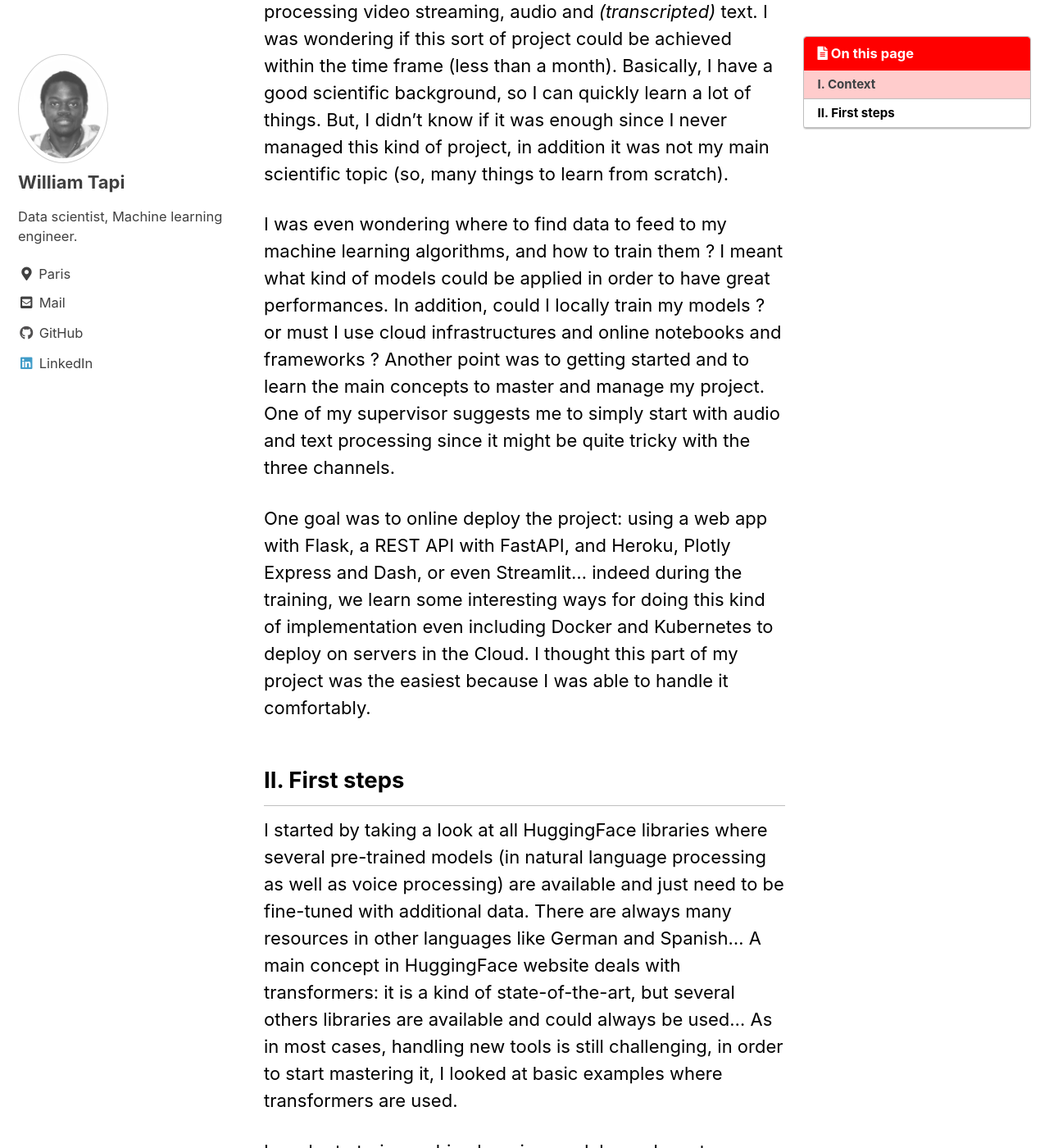
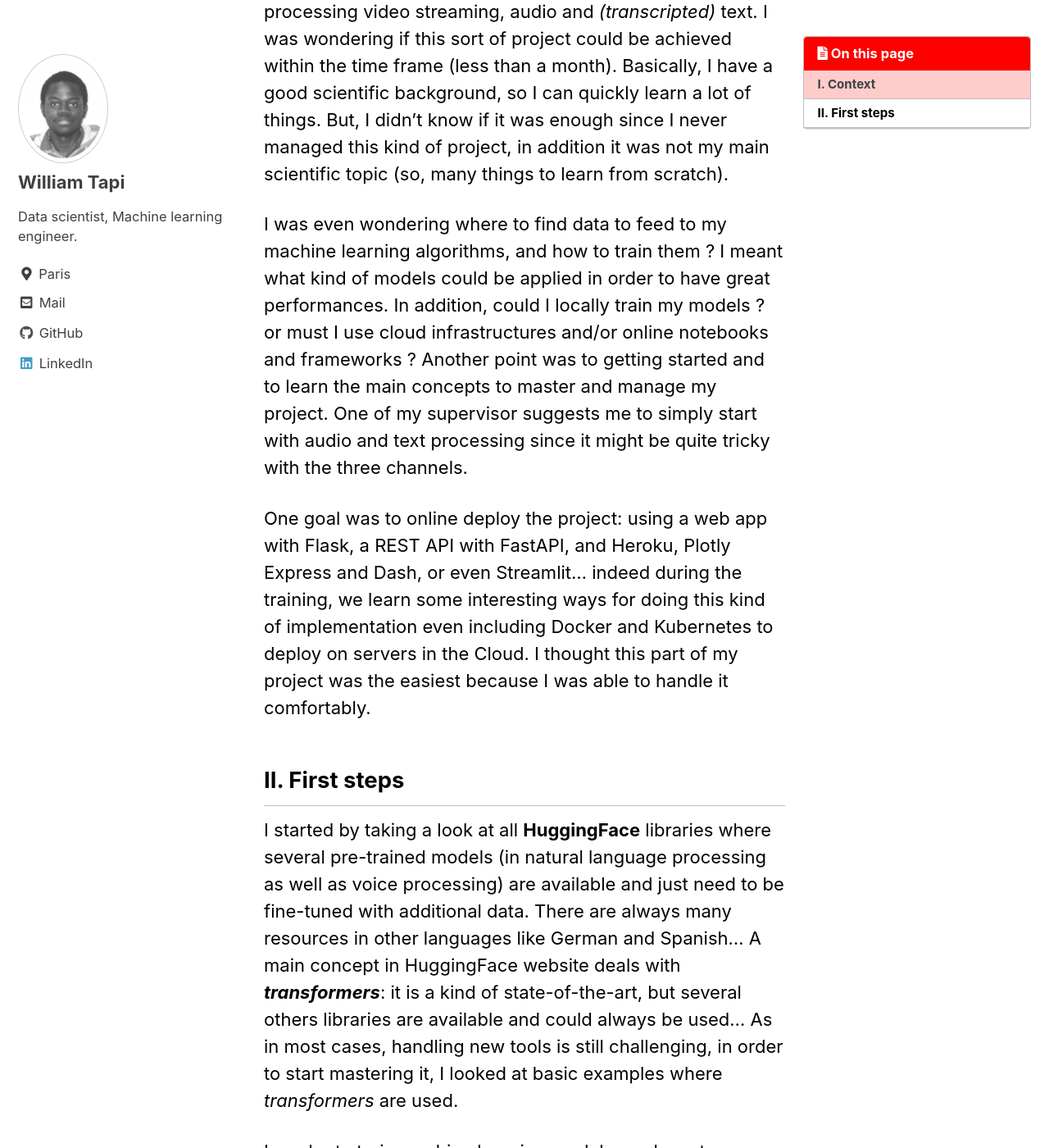
Before and after one commit to Will007-max/Will007-max.github.io, a Jekyll site: the page built from _posts/2021-03-26-first_project.md, in a window 1280 px wide and 1400 px high, scrolled down 777 px. Shown: the whole window at 82% size. Built offline with Jekyll 4.4.1, drawn with Linux system fonts in a browser that asks for light colours; cached includes are drawn as plain includes; comment, search, counter and statistics services are not loaded; some of the changed lines change nothing that is shown; some of the changed text lies outside the part shown.

Commit message:
new article

```diff
--- a/_posts/2021-03-26-first_project.md
+++ b/_posts/2021-03-26-first_project.md
@@ -26,14 +26,16 @@
 
 Completing my data science bootcamp, I wanted to realize a great interesting project allowing me to develop new skills and deeply apply the majort part of what I learned. And, for me, what could be better than ***Deep Learning*** ? Based on my knowledge on some possible machine learning applications around us, in my project I wanted to analyze video streaming in order to detect and predict emotions. It could be interesting for many applications like security cameras, job interviews, improving the quality of customer service...
 
-Because emotions may be expressed on faces and via voice tones, a priori, this can be done by simultaneously processing video streaming, audio and *(transcripted)* text. I was wondering if this sort of project could be achieved within the time frame (less than a month). Basically, I have a good scientific background, so I can quickly learn a lot of things. But, I didn't know if it was enough since I never managed this kind of project, in addition it was not my main scientific topic (so, many things to learn from scratch).
+Because emotions may be expressed on faces and/or via voice tones, a priori, this can be done by simultaneously processing video streaming, audio and *(transcripted)* text. I was wondering if this sort of project could be achieved within the time frame (less than a month). Basically, I have a good scientific background, so I can quickly learn a lot of things. But, I didn't know if it was enough since I never managed this kind of project, in addition it was not my main scientific topic (so, many things to learn from scratch).
 
-I was even wondering where to find data to feed to my machine learning algorithms, and how to train them ? I meant what kind of models could be applied in order to have great performances. In addition, could I locally train my models ? or must I use cloud infrastructures and online notebooks and frameworks ? Another point was to getting started and to learn the main concepts to master and manage my project. One of my supervisor suggests me to simply start with audio and text processing since it might be quite tricky with the three channels.
+I was even wondering where to find data to feed to my machine learning algorithms, and how to train them ? I meant what kind of models could be applied in order to have great performances. In addition, could I locally train my models ? or must I use cloud infrastructures and/or online notebooks and frameworks ? Another point was to getting started and to learn the main concepts to master and manage my project. One of my supervisor suggests me to simply start with audio and text processing since it might be quite tricky with the three channels.
 
 One goal was to online deploy the project: using a web app with Flask, a REST API with FastAPI, and Heroku, Plotly Express and Dash, or even Streamlit... indeed during the training, we learn some interesting ways for doing this kind of implementation even including Docker and Kubernetes to deploy on servers in the Cloud. I thought this part of my project was the easiest because I was able to handle it comfortably.
 
 ## II. First steps
 
-I started by taking a look at all HuggingFace libraries where several pre-trained models (in natural language processing as well as voice processing) are available and just need to be fine-tuned with additional data. There are always many resources in other languages like German and Spanish... A main concept in HuggingFace website deals with transformers: it is a kind of state-of-the-art, but several others libraries are available and could always be used... As in most cases, handling new tools is still challenging, in order to start mastering it, I looked at basic examples where transformers are used.
+I started by taking a look at all **HuggingFace** libraries where several pre-trained models (in natural language processing as well as voice processing) are available and just need to be fine-tuned with additional data. There are always many resources in other languages like German and Spanish... A main concept in HuggingFace website deals with ***transformers***: it is a kind of state-of-the-art, but several others libraries are available and could always be used... As in most cases, handling new tools is still challenging, in order to start mastering it, I looked at basic examples where *transformers* are used.
 
-In order to train machine learning models, we have to use data. Those data must be appropriate for the current problem in order to draw the best conclusions. Firstly, I found some available datasets on Kaggle: [Ryerson Audio-Visual Database of Emotional Speech and Song (RAVDESS)](https://zenodo.org/record/1188976#.YF5hwC1Q2Rs). So, this part could already considered as done. Another point was to start implementing on Google Colab in order to leverage GPU computing; in addition, HuggingFace already contains many Colab notebooks to fine-tune algorithms.
+In order to train machine learning models, we have to use data. Those data must be appropriate for the current problem in order to draw the best conclusions. Firstly, I found some available datasets on Kaggle: [Ryerson Audio-Visual Database of Emotional Speech and Song (RAVDESS)](https://zenodo.org/record/1188976#.YF5hwC1Q2Rs). So, this part could already considered as done. Another point was to start implementing on Google Colab in order to leverage GPU computing; in addition, HuggingFace already contains many *Colab* notebooks to fine-tune algorithms.
+
+Since I had to use *Google Colab*, I started by importing all needed files in my *Google Drive*.
```
